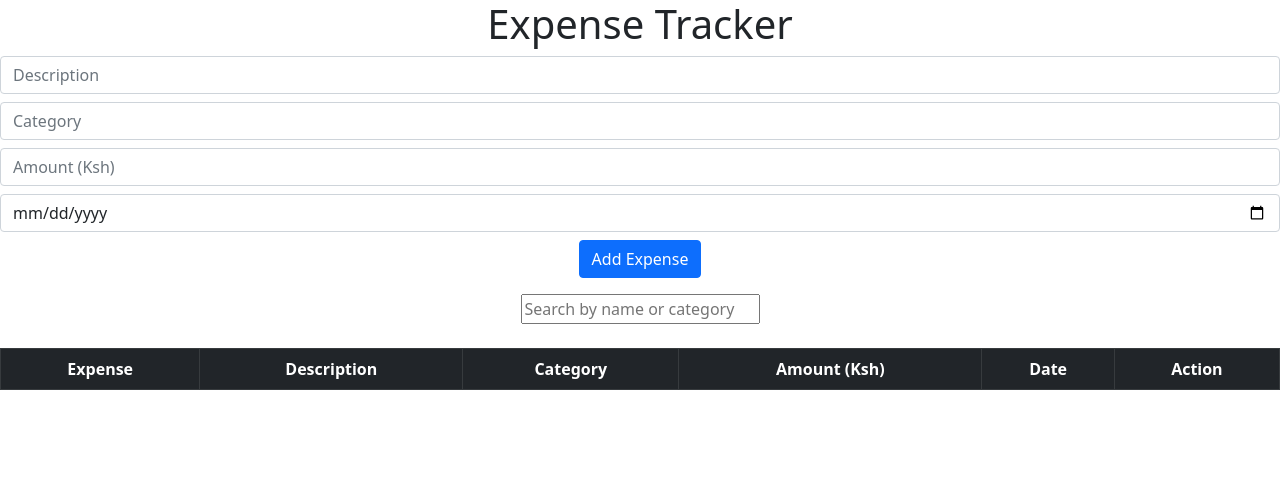
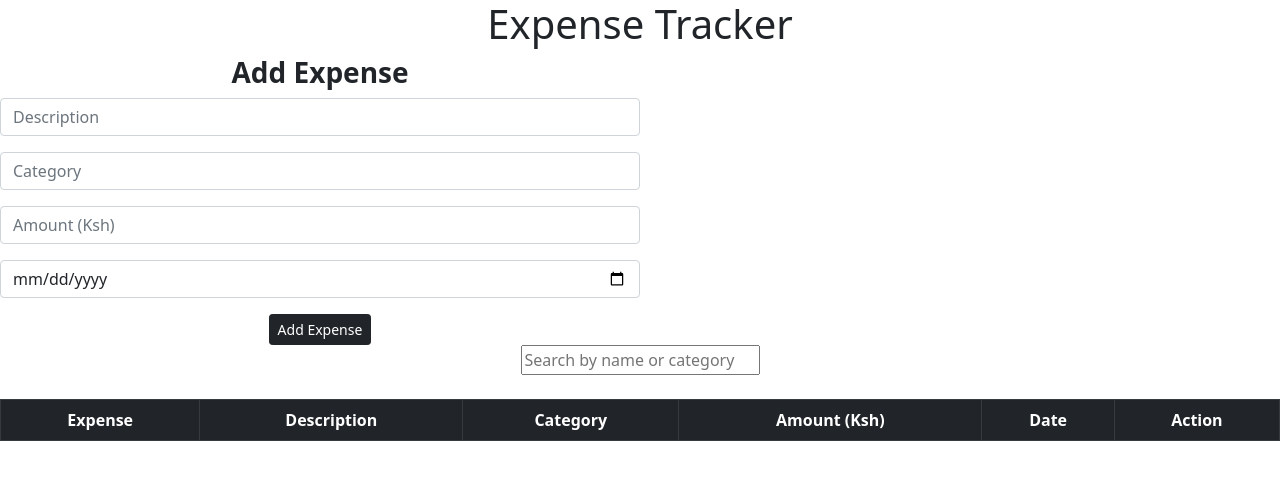
Before and after one commit to Gnettt/expensetracker, a React (Create React App) app: page / in a window 1280 px wide. Shown: the top 480 px of the page. Built offline with nearby package versions, Linux system fonts and the light colour scheme.

Commit message:
editing the bootstrap

```diff
--- a/src/components/ExpenseForm.jsx
+++ b/src/components/ExpenseForm.jsx
@@ -28,42 +28,49 @@ function ExpenseForm({ onAddExpense }) {
   };
 
   return (
-    <form onSubmit={handleSubmit} className="mb-3">
-  <div className="mb-2">
-    <input
+    <div className="col-6">
+    <form onSubmit={handleSubmit}>
+        <h3><b>Add Expense</b></h3>
+  <div className="mb-3">
+  <input
       className="form-control"
+      id="description"
       placeholder="Description"
       value={description}
       onChange={e => setDescription(e.target.value)}
     />
   </div>
-  <div className="mb-2">
+  <div className="mb-3">
     <input
       className="form-control"
+      id="Category"
       placeholder="Category"
       value={category}
       onChange={e => setCategory(e.target.value)}
     />
   </div>
-  <div className="mb-2">
+  <div className="mb-3">
     <input
       type="number"
+      id="Amount"
       className="form-control"
       placeholder="Amount (Ksh)"
       value={amount}
       onChange={e => setAmount(e.target.value)}
     />
   </div>
-  <div className="mb-2">
+  <div className="mb-3">
     <input
       type="date"
+      id="Date"
       className="form-control"
       value={date}
       onChange={e => setDate(e.target.value)}
     />
   </div>
-  <button type="submit" className="btn btn-primary">Add Expense</button>
+  <button type="submit" className="btn btn-dark btn-sm">Add Expense</button>
 </form>
+</div>
   );
 }
 
```
